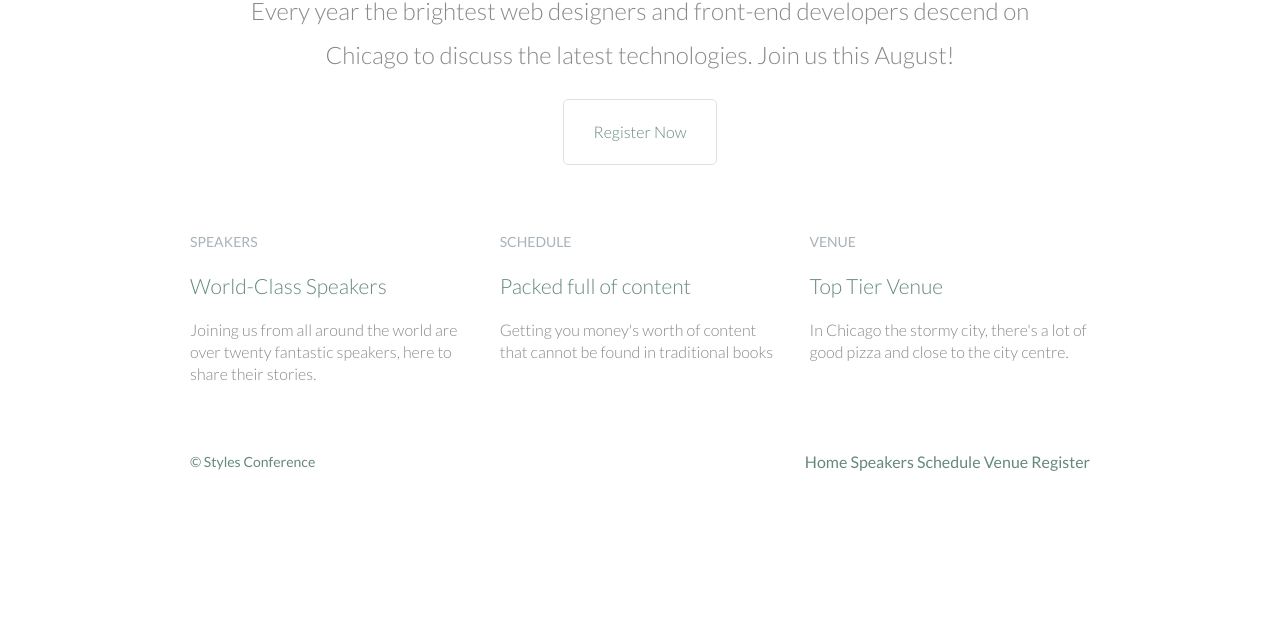
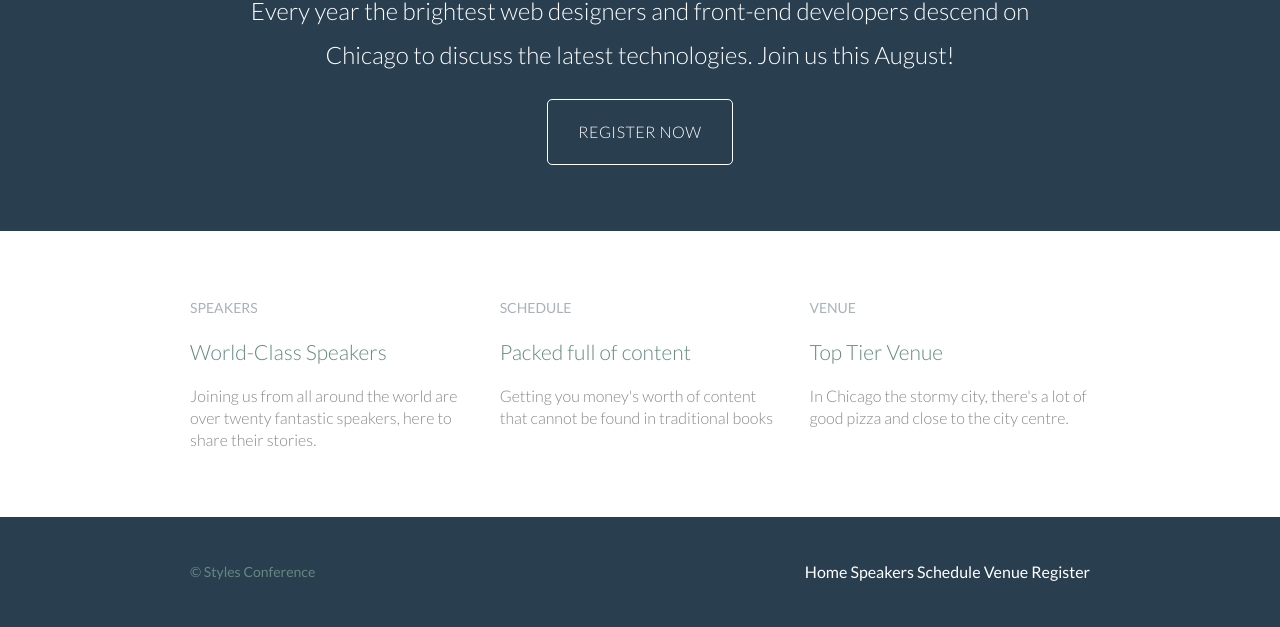
Before and after one commit to KevinAdu/shay-howe-tutorial, a plain HTML site: page index.html in a window 1280 px wide. Shown: the part 253-880 px from the top of the page. Before the commit the page ends 800 px from the top, so only its background shows below. Drawn offline with Linux system fonts and the light colour scheme.

Commit message:
Added background colours

```diff
--- a/assets/stylesheets/main.css
+++ b/assets/stylesheets/main.css
@@ -54,6 +54,7 @@ Custom Styles
 */
 
 body {
+   background-color: #293f50;
 	color: #888;
 	font: 300 16px/22px "Lato", "Open Sans", "Helvetica Neue", Helvetica, Arial, sans-serif;
 }
@@ -127,6 +128,18 @@ body {
  .group {
  	clear: both;
  	*zoom: 1;
+ }
+
+ /*
+ =================
+ Rows
+ =================
+ */
+
+ .row {
+   background-color: #fff;
+   min-width: 960px;
+   padding: 66px 0 44px 0;
  }
 
  /*
@@ -205,11 +218,20 @@ body {
 	border-radius: 5px;
 	display: inline-block;
 	margin: 0;
+   letter-spacing: .5px;
+   text-transform: uppercase;
+   color: #fff;
+   cursor: pointer;
 }
 
 .btn-alt {
-	border: 1px solid #dfe2e5;
+	border: 1px solid #fff;
 	padding: 10px 30px;
+}
+
+.btn-alt:hover {
+   background-color: #fff;
+   color: #648880;
 }
 
 /*
@@ -222,6 +244,7 @@ Home
 	padding: 22px 80px 66px 80px;
 	line-height: 44px;
 	text-align: center;
+   color: #fff;
 }
 
 .hero h2 {
@@ -241,6 +264,17 @@ Navigation
 .nav {
 	text-align: right;
 }
+
+.primary-header a,
+.primary-footer a {
+   color: #fff;
+}
+
+.primary-header a:hover,
+.primary-footer a:hover {
+   color: #648880;
+}
+
 
 /*
 =================
--- a/index.html
+++ b/index.html
@@ -7,7 +7,7 @@
 		<link href='https://fonts.googleapis.com/css?family=Lato:400,300,100' rel='stylesheet' type='text/css'>
 	</head>
 	<body>
-		<header class="container group">
+		<header class="primary-header container group">
 			<h1 class="logo">
 				<a href="index.html">Styles <br> Conference</a>
 			</h1>
@@ -25,7 +25,8 @@
 			<p>Every year the brightest web designers and front-end developers descend on Chicago to discuss the latest technologies. Join us this August!</p>
 			<a class="btn btn-alt" href="register.html">Register Now</a>
 		</section>
-		<section class="grid">
+		<section class="row">
+			<div class="grid">
 				<section class="teaser col-1-3">
 					<a href="speakers.html">
 						<h5>Speakers</h5>
@@ -47,6 +48,7 @@
 					</a>
 					<p>In Chicago the stormy city, there's a lot of good pizza and close to the city centre.</p>
 				</section>
+			</div>
 		</section>
 		<footer class="container primary-footer group">
 			<small>&copy; Styles Conference</small>
```
Also changed, not shown: register.html (+1 -1 lines), schedule.html (+1 -1 lines), speakers.html (+1 -1 lines), venue.html (+1 -1 lines). Lines whose indentation alone changed are shown as unchanged.
